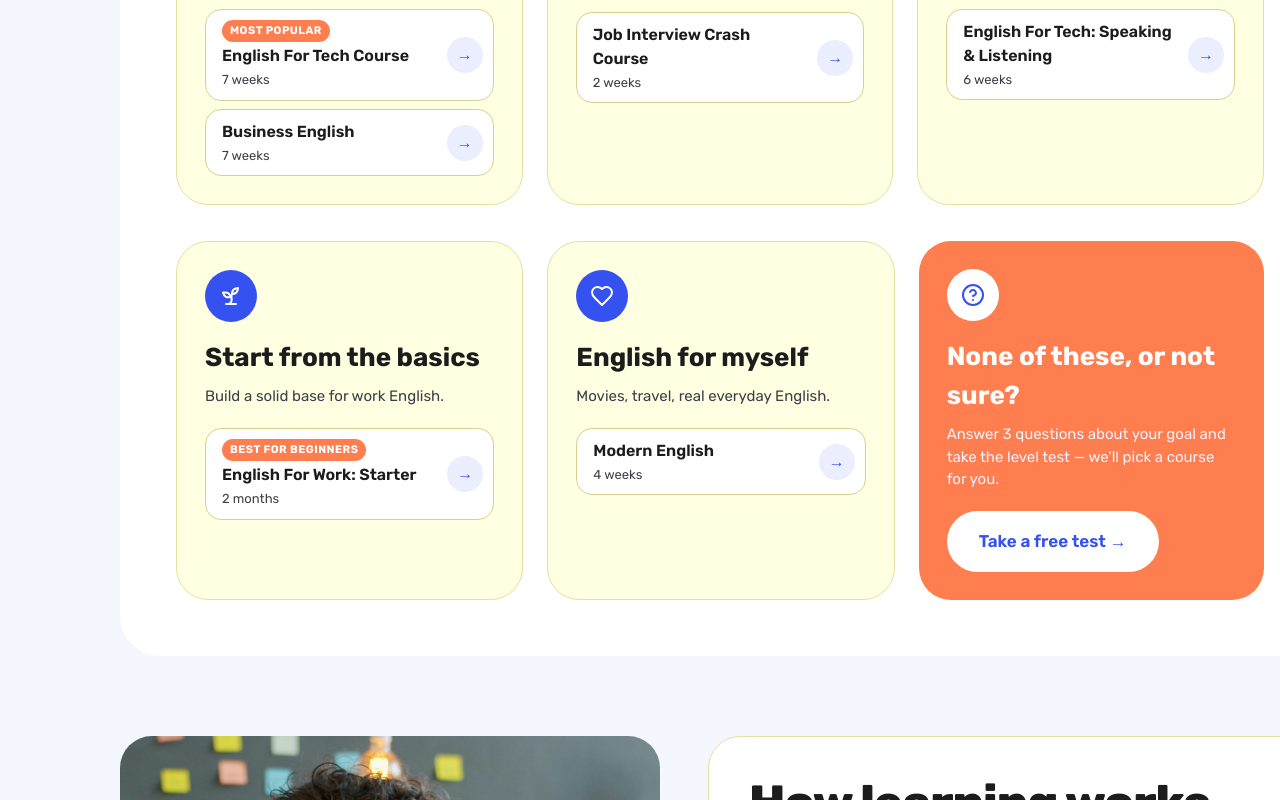
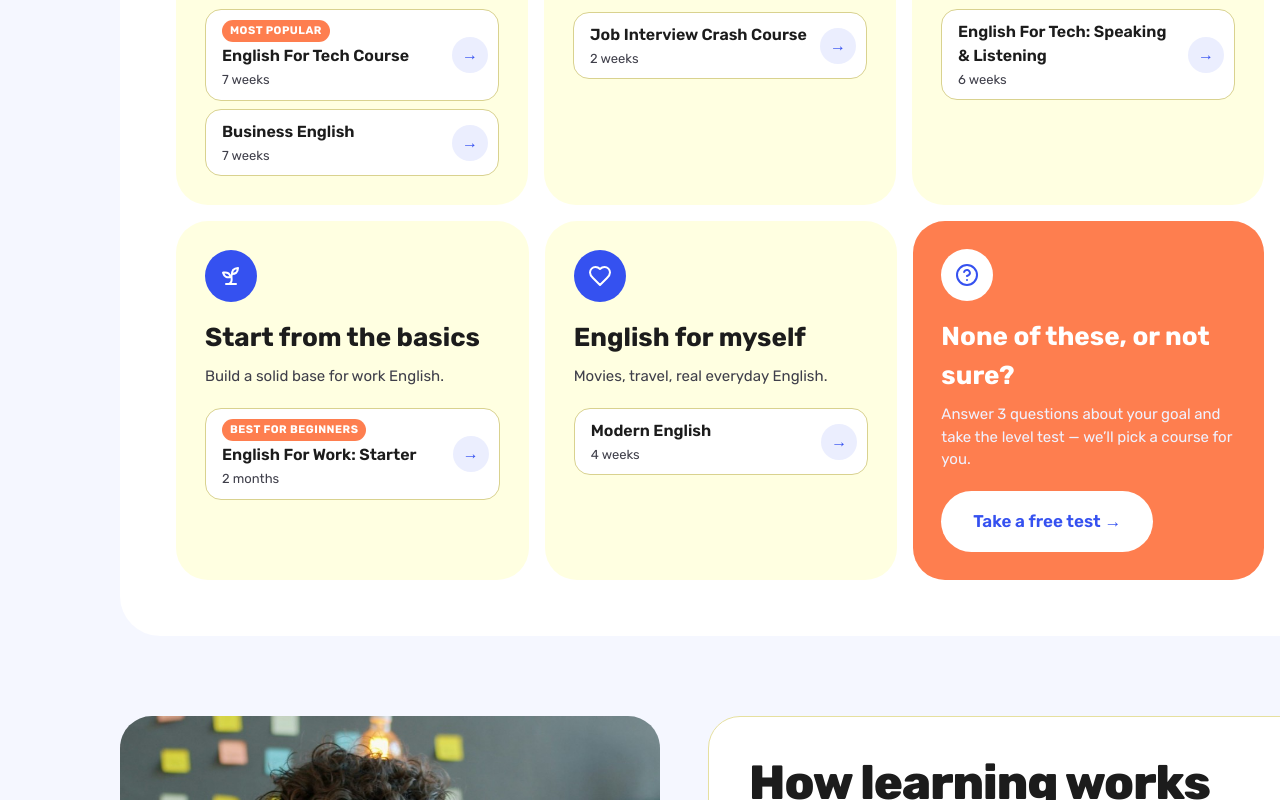
Before and after one commit to kolesnikyulya20-svg/english-for-it, a plain HTML site: page home.html in a window 1280 px wide. Shown: the part 2559-3359 px from the top of the page. Drawn offline with Linux system fonts and the light colour scheme.

Commit message:
Goal cards: no outline, tighter gaps

```diff
--- a/home.html
+++ b/home.html
@@ -71,8 +71,9 @@
   .goals-panel { background: #fff; border-radius: 40px; padding: 56px; display: flex; flex-direction: column; gap: 36px; }
   .h2 { font-size: 56px; font-weight: 800; line-height: 1.1; letter-spacing: -1px; }
   .goals-sub { margin-top: 8px; font-size: 20px; line-height: 1.5; color: #3f3f4a; }
-  .goal-row { display: flex; gap: 24px; align-items: stretch; }
-  .goal { position: relative; flex: 1 0 0; min-width: 0; background: #ffffe1; border: 1.5px solid #e6e0a0; border-radius: 32px; padding: 28px; display: flex; flex-direction: column; gap: 8px; }
+  .goal-row { display: flex; gap: 16px; align-items: stretch; }
+  .goal-row + .goal-row { margin-top: -20px; }
+  .goal { position: relative; flex: 1 0 0; min-width: 0; background: #ffffe1; border: 1.5px solid transparent; border-radius: 32px; padding: 28px; display: flex; flex-direction: column; gap: 8px; }
   .goal-icon { width: 52px; height: 52px; border-radius: 100px; background: #3551f0; display: flex; align-items: center; justify-content: center; margin-bottom: 8px; }
   .goal-icon img { width: 24px; height: 24px; }
   .goal h3 { font-size: 26px; font-weight: 700; line-height: 1.5; }
```
